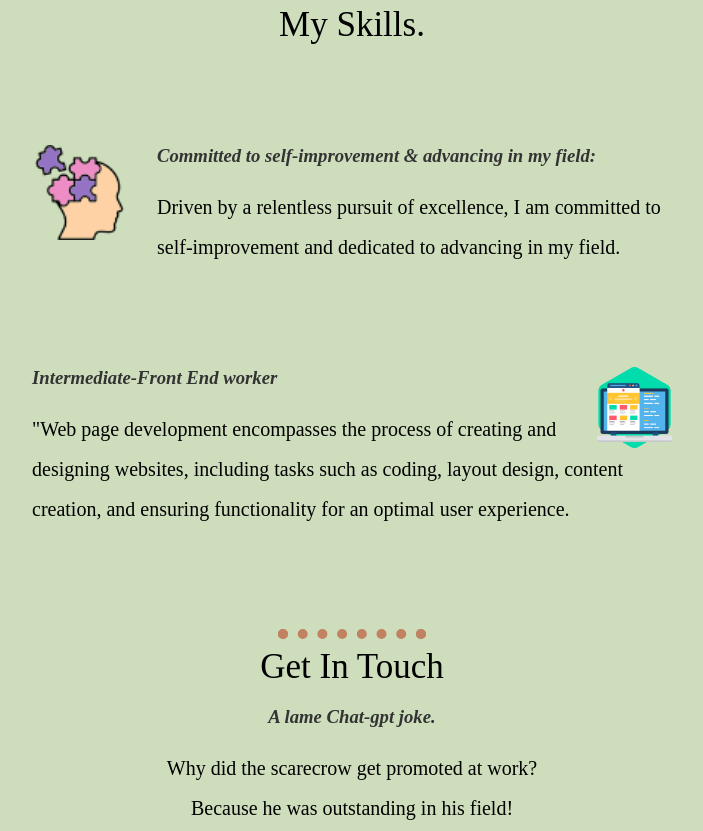
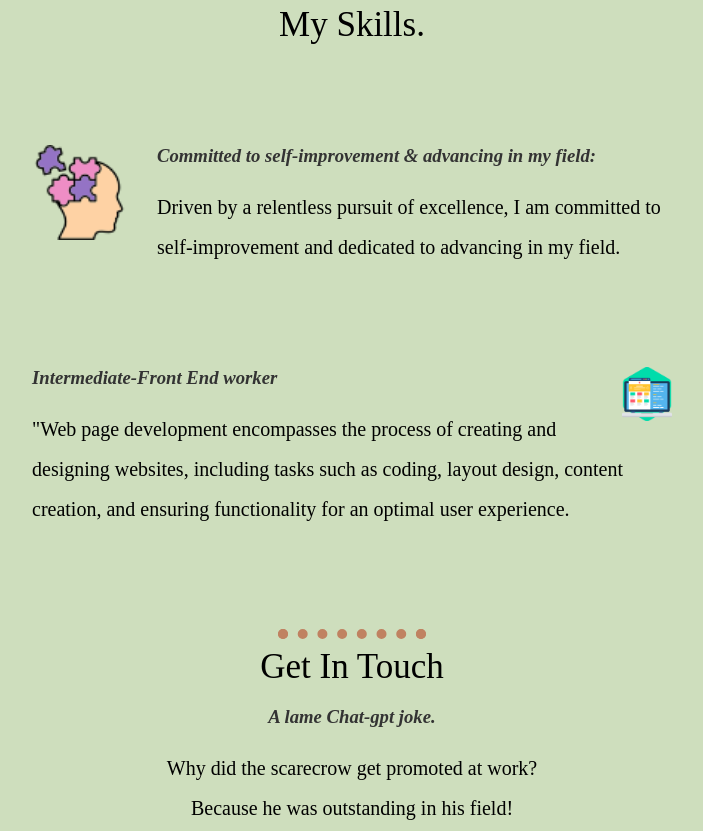
Before and after one commit to sameer21100/Pr1, a plain HTML site: page index.html in a window 1280 px wide. Shown: the part 935-1766 px from the top of the page, without its empty margins (288-991 px from the left). Drawn offline with Linux system fonts and the light colour scheme.

Commit message:
Update styles.css

```diff
--- a/css/styles.css
+++ b/css/styles.css
@@ -52,7 +52,7 @@ clear:left;
     text-align: right;
 }*/
 .skill-img2 {
-    width: 75px;
+    width: 50px;
     float: right;
     margin-left: 30px;
 }
```
